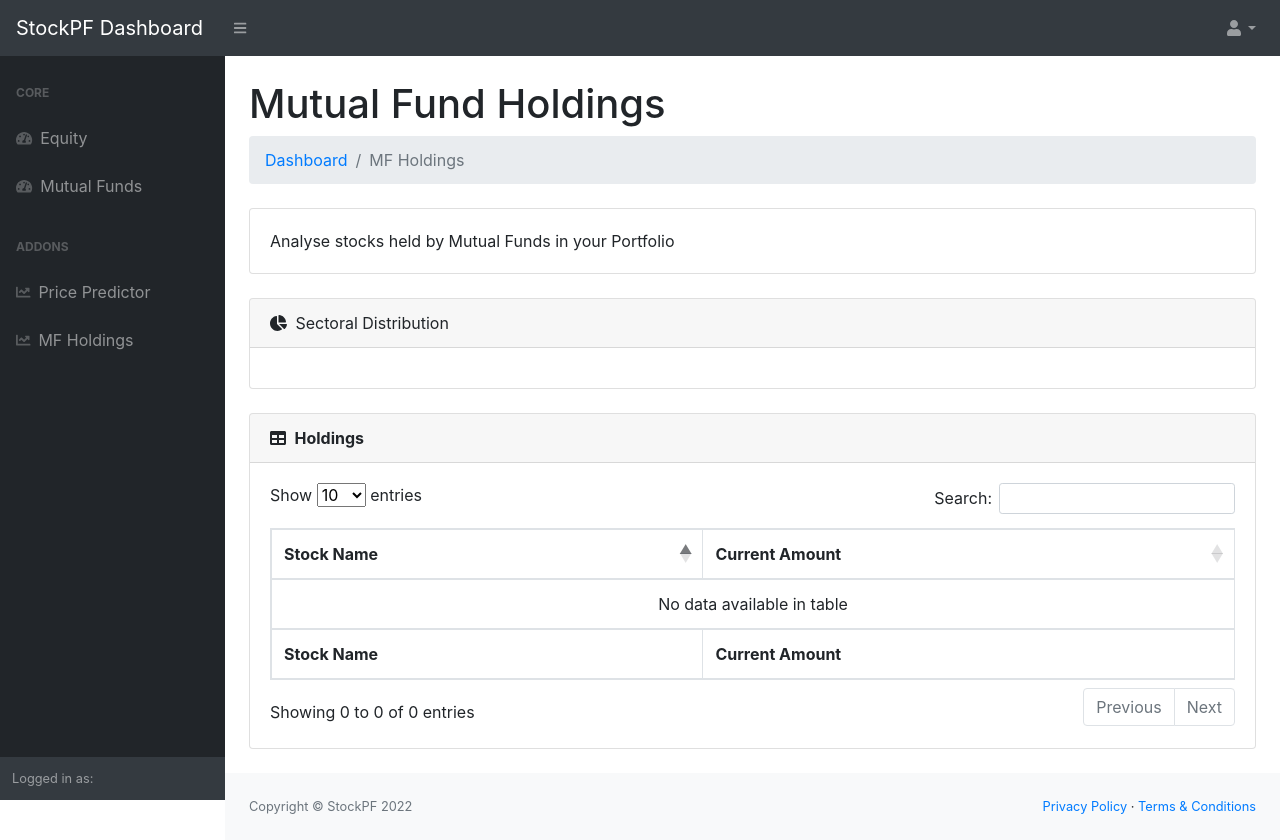
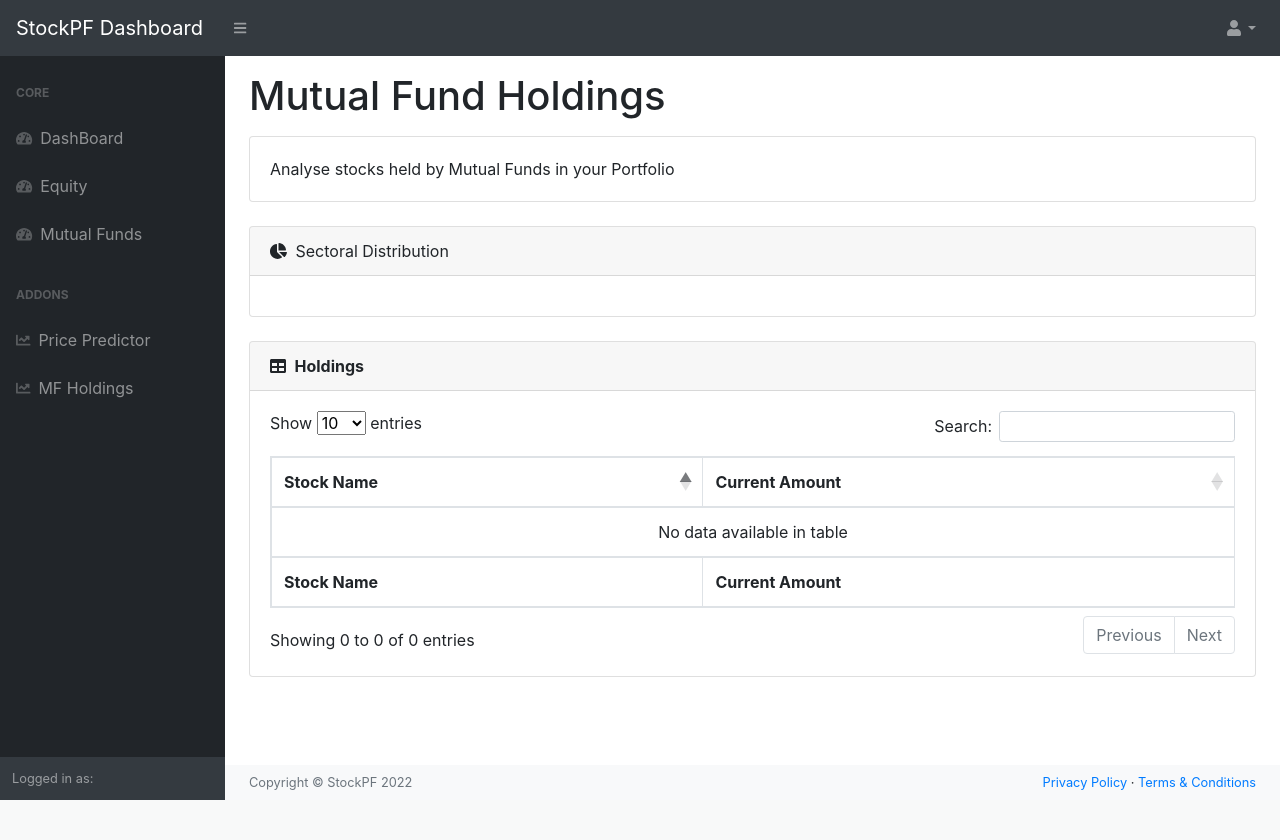
Before and after one commit to TanavAggarwal/stockP, a Django app: template templates/mfholding.html in a window 1280 px wide. After the commit the page ends 800 px from the top, so only its background shows below. Run offline with Django 3.2, Linux system fonts and the light colour scheme; the template is opened without the code that fills it, so the values that code supplies are empty; some libraries are stand-ins or nearby versions.

Commit message:
Update mfholding.html

```diff
--- a/templates/mfholding.html
+++ b/templates/mfholding.html
@@ -40,6 +40,10 @@
                             <div class="sb-sidenav-menu-heading">Core</div>
                             <a class="nav-link" href="/index.html">
                                 <div class="sb-nav-link-icon"><i class="fas fa-tachometer-alt"></i></div>
+                                DashBoard
+                            </a>
+                            <a class="nav-link" href="/dashb.html">
+                                <div class="sb-nav-link-icon"><i class="fas fa-tachometer-alt"></i></div>
                                 Equity
                             </a>
                             <a class="nav-link" href="/mfunds.html">
@@ -66,11 +70,7 @@
             <div id="layoutSidenav_content">
                 <main>
                     <div class="container-fluid">
-                        <h1 class="mt-4">Mutual Fund Holdings</h1>
-                        <ol class="breadcrumb mb-4">
-                            <li class="breadcrumb-item"><a href="/index.html">Dashboard</a></li>
-                            <li class="breadcrumb-item active">MF Holdings</li>
-                        </ol>
+                        <h1 class="my-3">Mutual Fund Holdings</h1>
                         <div class="card mb-4">
                             <div class="card-body">
                                 Analyse stocks held by Mutual Funds in your Portfolio
@@ -140,7 +140,7 @@
                         </div>
                     </div>
                 </main>
-                <footer class="py-4 bg-light mt-auto">
+                <footer class="py-2 bg-light mt-auto">
                     <div class="container-fluid">
                         <div class="d-flex align-items-center justify-content-between small">
                             <div class="text-muted">Copyright &copy; StockPF 2022</div>
```
